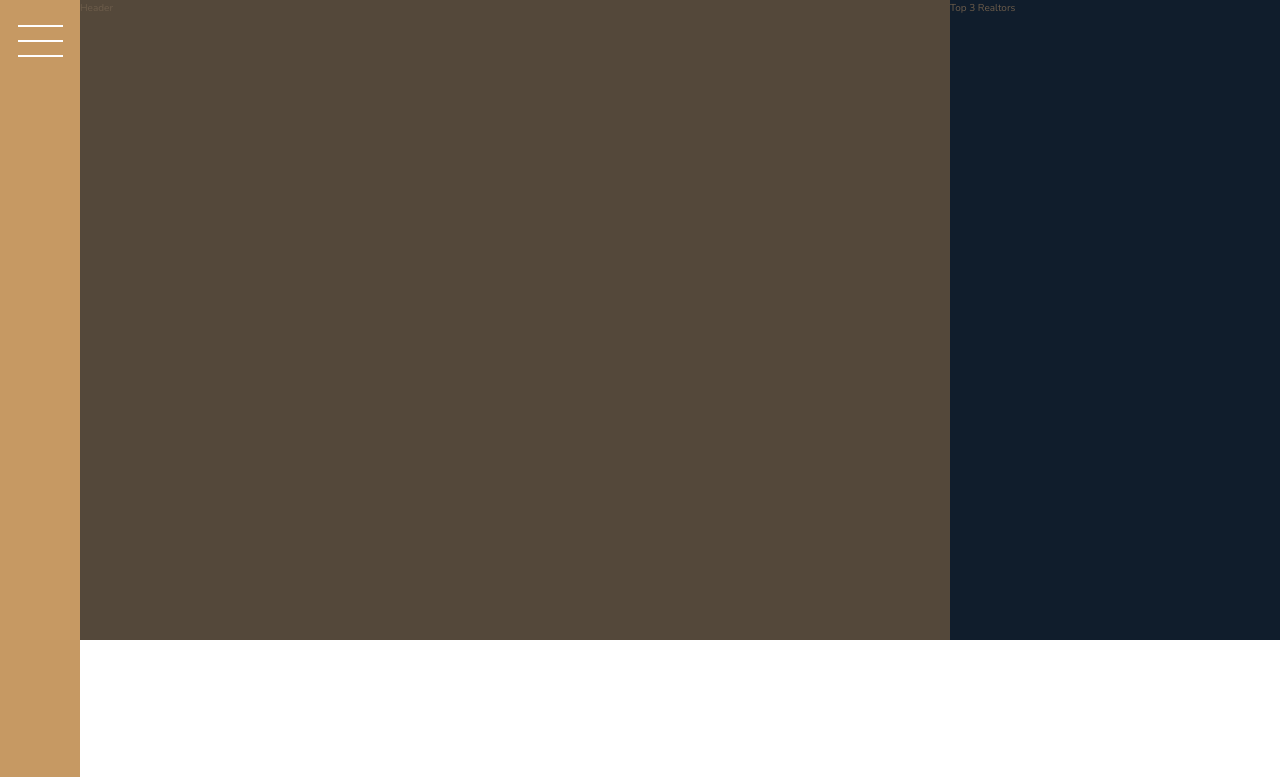
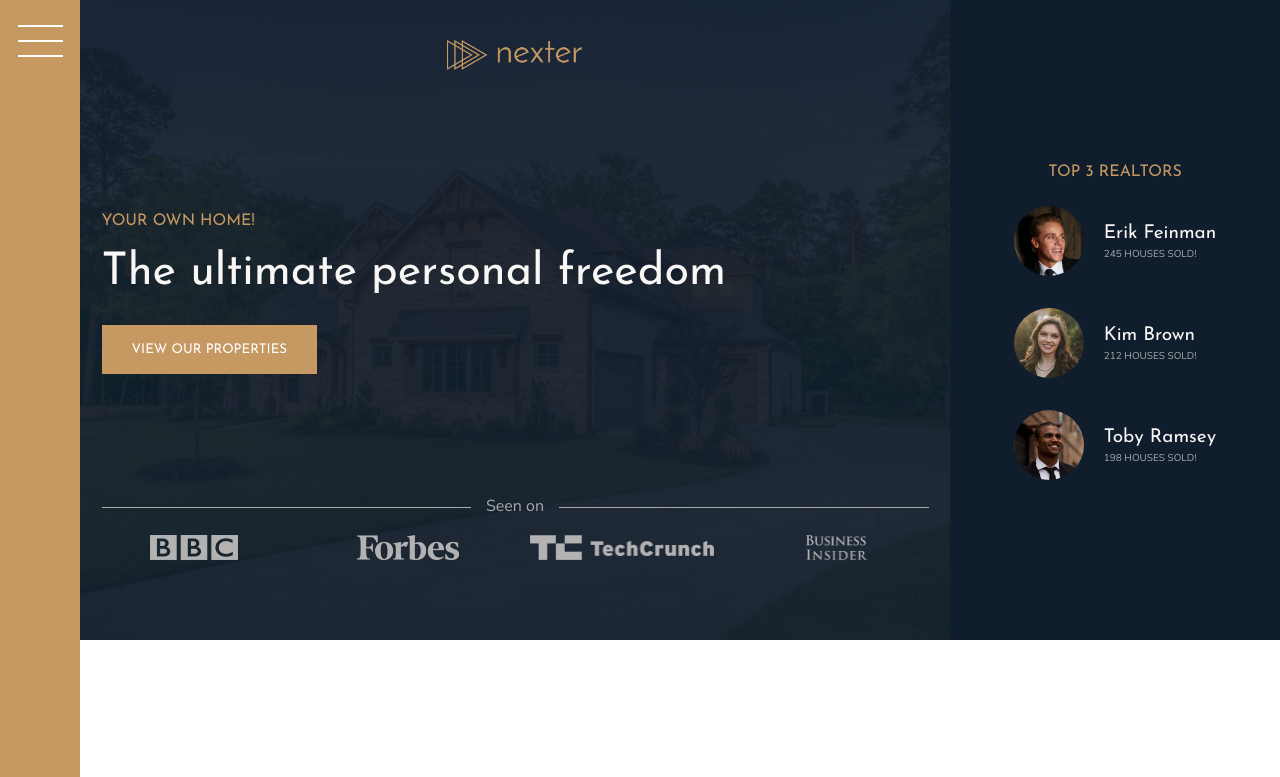
Before and after one commit to LiVinson/nexter-realtors, a website: page index.html in a window 1280 px wide. Shown: the top 777 px of the page. Drawn offline with nearby package versions, Linux system fonts and the light colour scheme.

Commit message:
created realtor list element as 1x1 grid containineg 2x3 grid

```diff
--- a/index.html
+++ b/index.html
@@ -24,12 +24,44 @@
     <!-------------------- HEADER ------------------------->
 
     <header class="header">
-        Header
+        <img src="img/logo.png" alt="Nexter logo" class="header__logo">
+        <h3 class="heading-3">Your own home!</h3>
+        <h1 class="heading-1">The ultimate personal freedom</h1>
+        <button class="btn header__btn">View our properties</button>
+        <!-- set as grid container with text and pseudo element as grid item -->
+        <div class="header__seen-on-text">Seen on</div>
+        <div class="header__seen-on-logos">
+            <img src="img/logo-bbc.png" alt="Seen on logo 1">
+            <img src="img/logo-forbes.png" alt="Seen on logo 2">
+            <img src="img/logo-techcrunch.png" alt="Seen on logo 3">
+            <img src="img/logo-bi.png" alt="Seen on logo 4">
+
+        </div>
     </header>
     <!-------------------- REALTORS COMPONENT ------------------------->
 
     <div class="realtors">
-        Top 3 Realtors
+        <h3 class="heading-3">Top 3 Realtors</h3>
+        <div class="realtors__list">
+
+            <img src="img/realtor-1.jpeg" alt="Realtor 1" class="realtors__img">
+            <div class="realtors__details">
+                <h4 class="heading-4 heading-4--light">Erik Feinman</h4>
+                <p class="realtors__sold">245 houses sold!</p>
+            </div>
+
+            <img src="img/realtor-2.jpeg" alt="Realtor 2" class="realtors__img">
+            <div class="realtors__details">
+                <h4 class="heading-4 heading-4--light">Kim Brown</h4>
+                <p class="realtors__sold">212 houses sold!</p>
+            </div>
+
+            <img src="img/realtor-3.jpeg" alt="Realtor 3" class="realtors__img">
+            <div class="realtors__details">
+                <h4 class="heading-4 heading-4--light">Toby Ramsey</h4>
+                <p class="realtors__sold">198 houses sold!</p>
+            </div>
+        </div>
     </div>
     <!-------------------- FEATURES GRID: 3 x 2 FEATURE COMPONENTS ------------------------->
 
--- a/sass/_header.scss
+++ b/sass/_header.scss
@@ -1,4 +1,55 @@
 .header {
     background-color: $color-gray-dark-1;
     grid-column: full-start/col-end 6;
+    background-image: linear-gradient(rgba($color-secondary, .93), rgba($color-secondary, .93)), url("../img/hero.jpeg");
+    background-size: cover;
+    background-position: center;
+    padding: 8rem;
+    padding-top: 4rem;
+
+    display: grid;
+    //logo occupies all space not occupied bu other header elements.
+    //rows defined by fr are dynamic as vh decreases
+    grid-template-rows: 1fr min-content 6rem 1fr;
+    grid-row-gap: 1.5rem;
+    grid-template-columns: max-content;
+    justify-content: center;
+
+    &__logo {
+        height: 3rem;
+        justify-self: center;
+    }
+
+    &__btn {
+        align-self: start;
+        justify-self: start;
+    }
+
+    &__seen-on-text {
+        display: grid;
+        grid-template-columns: 1fr max-content 1fr;
+        align-items:center;
+        column-gap: 1.5rem;
+        font-size: 1.6rem;
+        color: $color-gray-light-2;
+        &::before,
+        &::after {
+            content: "";
+            height: 1px;
+            display: block;
+            background-color: currentColor;
+        }
+    }
+    &__seen-on-logos {
+        display: grid;
+        grid-template-columns: repeat(4,1fr);
+        grid-gap: 3rem;
+        justify-items: center;
+
+        img {
+            height: 2.5rem;
+            filter:brightness(70%)
+        }
+    }
+
 }
--- a/sass/_realtors.scss
+++ b/sass/_realtors.scss
@@ -1,4 +1,35 @@
 .realtors {
     background-color: $color-secondary;
     grid-column: col-start 7 / full-end;
+    padding: 3rem;
+    display: grid;
+    align-content: center;
+    justify-content: center;
+    row-gap: 2rem;
+    justify-items:center;
+
+
+    &__list {
+        display:grid;
+        grid-template-columns: min-content max-content;
+        row-gap: 4vh;
+        column-gap: 2rem;
+        align-items:center;
+    }
+    &__img {
+        width: 7rem;
+        border-radius: 50%;
+        display: block;
+    }
+
+    &__details {
+
+    }
+
+    &__sold {
+        text-transform: uppercase;
+        color: $color-gray-light-2;
+        margin-top: -3px;
+    }
+
 }
--- a/sass/_typography.scss
+++ b/sass/_typography.scss
@@ -5,6 +5,9 @@
 
 .heading-1 {
     @extend %heading;
+    font-size: 4.5rem;
+    color: $color-gray-light-1;
+    line-height: 1;
 }
 
 .heading-2 {
```
Also changed, not shown: css/style.css.
